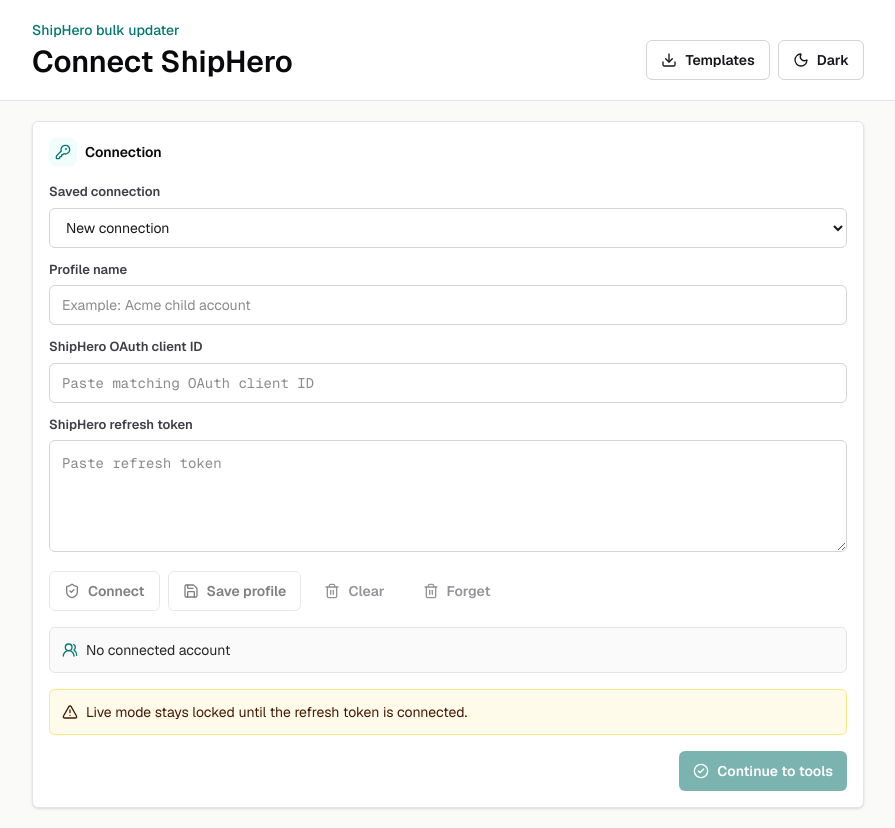
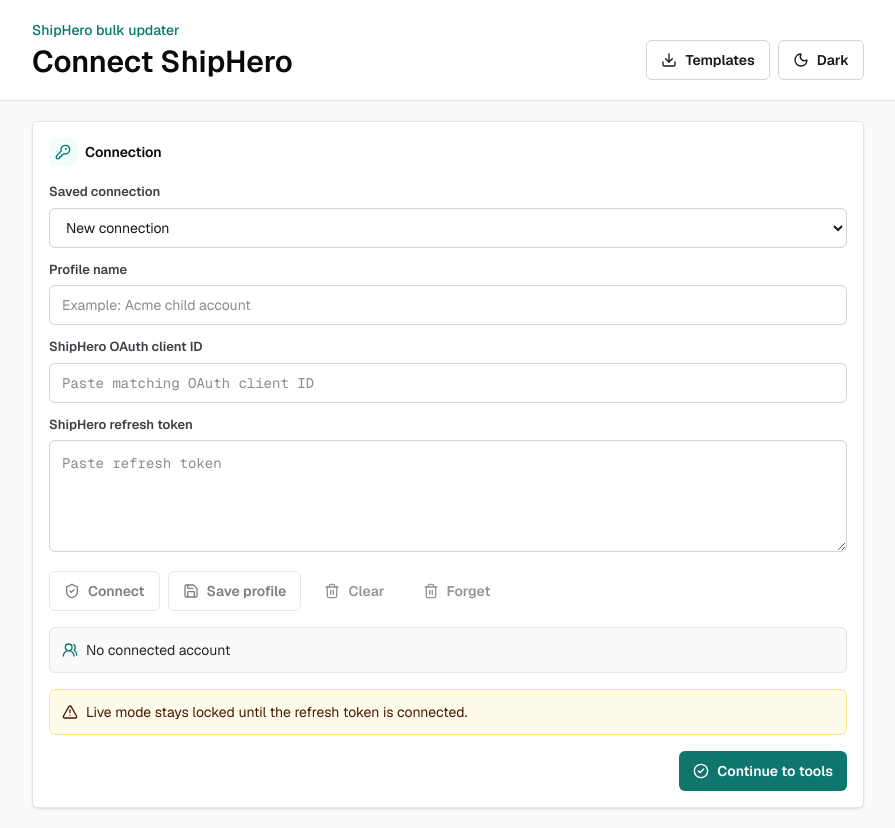
Before and after one commit to mostafa-azimi/lotupload, a Next.js app: page / in a window 1280 px wide. Shown: the whole page, without its empty margins (192-1087 px from the left). Built offline with nearby package versions, Linux system fonts and the light colour scheme.

Commit message:
Allow browsing tools without connection

```diff
--- a/src/app/page.tsx
+++ b/src/app/page.tsx
@@ -143,7 +143,6 @@
   const selectedCustomerAccountId = needsChildAccount
     ? childAccountId.trim() || selectedChildAccount?.id || ""
     : "";
-  const canContinueToTools = Boolean(account);
   const liveRunBlocked =
     !dryRun && (!account || (needsChildAccount && !selectedCustomerAccountId));
   const progressPercent = rows.length
@@ -364,16 +363,18 @@
   }
 
   function continueToTools() {
-    if (!account) {
-      setState("error");
-      setStatusText("Connect or choose a saved ShipHero account first.");
-      return;
-    }
-
     setShowConnectionScreen(false);
     setState("idle");
-    setStatusText(`${operation.title} selected.`);
-    addLog(`Using account scope: ${activeScopeText}.`);
+    setStatusText(
+      account
+        ? `${operation.title} selected.`
+        : "Viewing tools without a connected account. Live mode requires connection.",
+    );
+    addLog(
+      account
+        ? `Using account scope: ${activeScopeText}.`
+        : "Viewing tools without account connection.",
+    );
   }
 
   function switchConnection() {
@@ -863,12 +864,7 @@
       )}
 
       <div className="mt-4 flex flex-wrap justify-end gap-2">
-        <button
-          className="btn-primary"
-          type="button"
-          onClick={continueToTools}
-          disabled={!canContinueToTools}
-        >
+        <button className="btn-primary" type="button" onClick={continueToTools}>
           <CheckCircle2 className="size-4" aria-hidden />
           Continue to tools
         </button>
```
